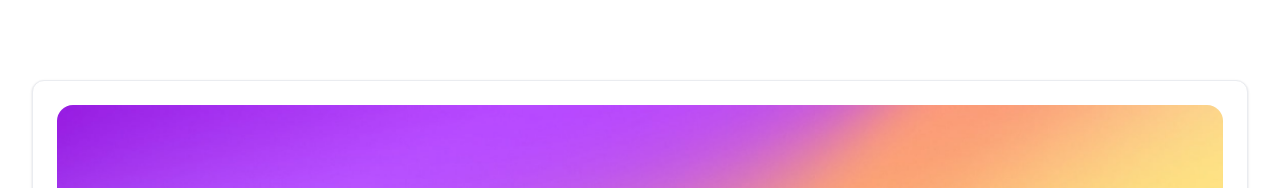
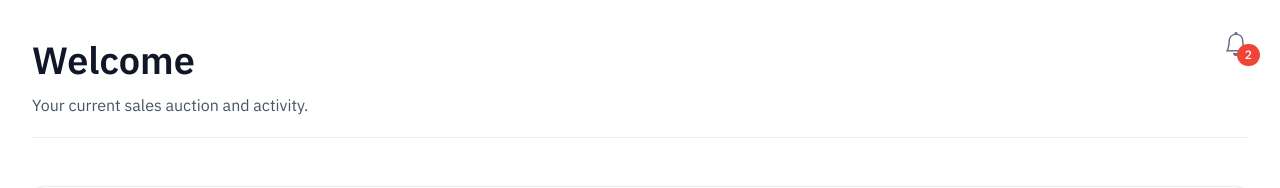
Before and after one commit to vickymarz/layers-auction, a React (Create React App) app: page / in a window 1280 px wide. Shown: the top 188 px of the page. Built offline with nearby package versions, Linux system fonts and the light colour scheme; no server answers.

Commit message:
Fix deploy error

```diff
--- a/src/components/index.tsx
+++ b/src/components/index.tsx
@@ -1,2 +1,2 @@
+export * from './navbar'
 export * from './button'
-export * from './header'
--- a/src/pages/homepage/index.tsx
+++ b/src/pages/homepage/index.tsx
@@ -1,4 +1,4 @@
-// import { Header } from "components"
+import { Header } from "components"
 import { FeaturedItems, Hero } from "./components"
 import { useAuctions } from "hooks"
 
@@ -7,7 +7,7 @@ export const Homepage = () => {
   const { isLoading, isError, data } = useAuctions()
   return (
     <div className="p-[16px] md:p-[32px]">
-      {/* <Header /> */}
+      <Header />
       <Hero />
       <FeaturedItems data={data?.data} isLoading={isLoading} isError={isError}/>
     </div>
```
Also changed, not shown: src/components/navbar/index.tsx (renamed from src/components/Header/index.tsx).
